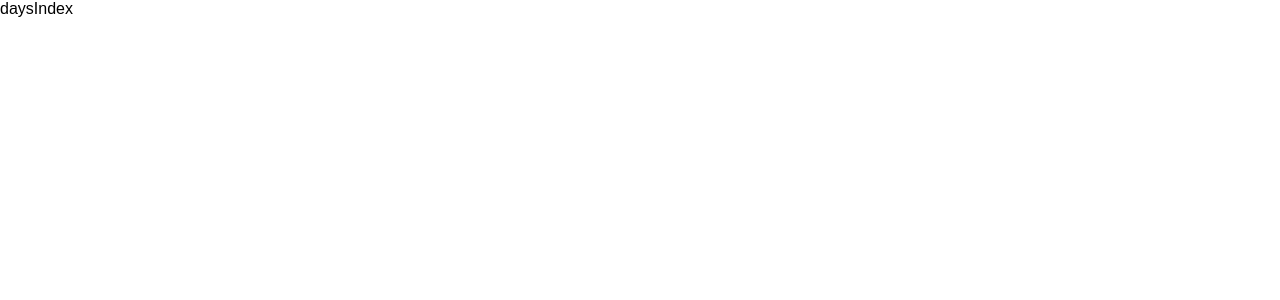
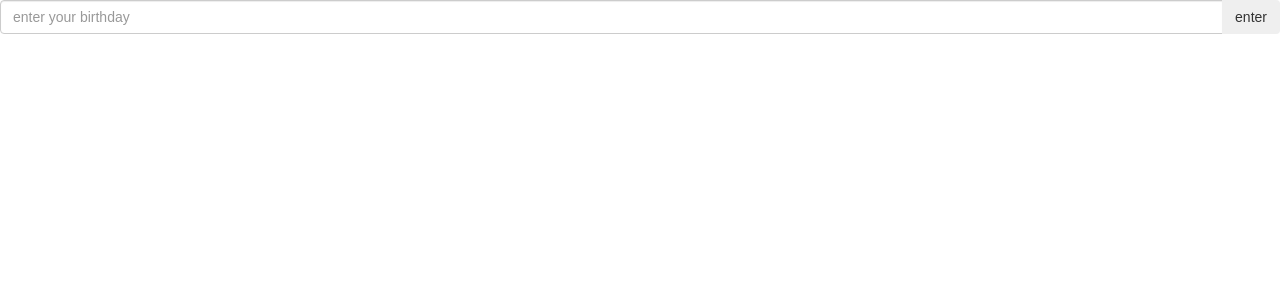
Before and after one commit to iwenyou/left, a React (Create React App) app: page / in a window 1280 px wide. Shown: the top 300 px of the page. Built offline with nearby package versions, Linux system fonts and the light colour scheme.

Commit message:
added bootstrap and birthday input form

```diff
--- a/package.json
+++ b/package.json
@@ -3,6 +3,7 @@
   "version": "0.1.0",
   "private": true,
   "dependencies": {
+    "bootstrap": "^3.3.7",
     "react": "^15.6.1",
     "react-dom": "^15.6.1",
     "react-redux": "^5.0.6",
--- a/src/components/days_index.js
+++ b/src/components/days_index.js
@@ -1,13 +1,45 @@
-import React, { Component } from 'react';
+import React, {Component} from 'react';
 
 class daysIndex extends Component {
+  constructor(props) {
+    super(props);
+
+    this.state = {
+      term: ''
+    };
+  }
+
+  onFormSubmit(event){
+    event.preventDefault();
+  }
+
   render() {
-    return (
-      <div>
-        daysIndex
-      </div>
-    );
+    if (!this.state.term) {
+      return (
+        <div className="search-bar">
+          <form className="input-group" onSubmit={this.onFormSubmit}>
+            <input
+              className="form-control"
+              value={this.state.term}
+              placeholder="enter your birthday"
+                />
+              <span className="input-group-btn">
+                <button type="submit" className="btn btn-submit">
+                  enter
+                </button>
+              </span>
+          </form>
+        </div>
+      );
+    } else if (this.state.term){
+      return (
+        <div>
+          2
+        </div>
+      );
+    }
   }
 }
 
+
 export default daysIndex;
--- a/src/index.js
+++ b/src/index.js
@@ -5,6 +5,7 @@ import { createStore, applyMiddleware } from 'redux';
 import { BrowserRouter, Route,Switch } from 'react-router-dom';
 import promise from 'redux-promise';
 
+import '../node_modules/bootstrap/dist/css/bootstrap.min.css';
 import './index.css';
 
 import App from './components/App';
```
